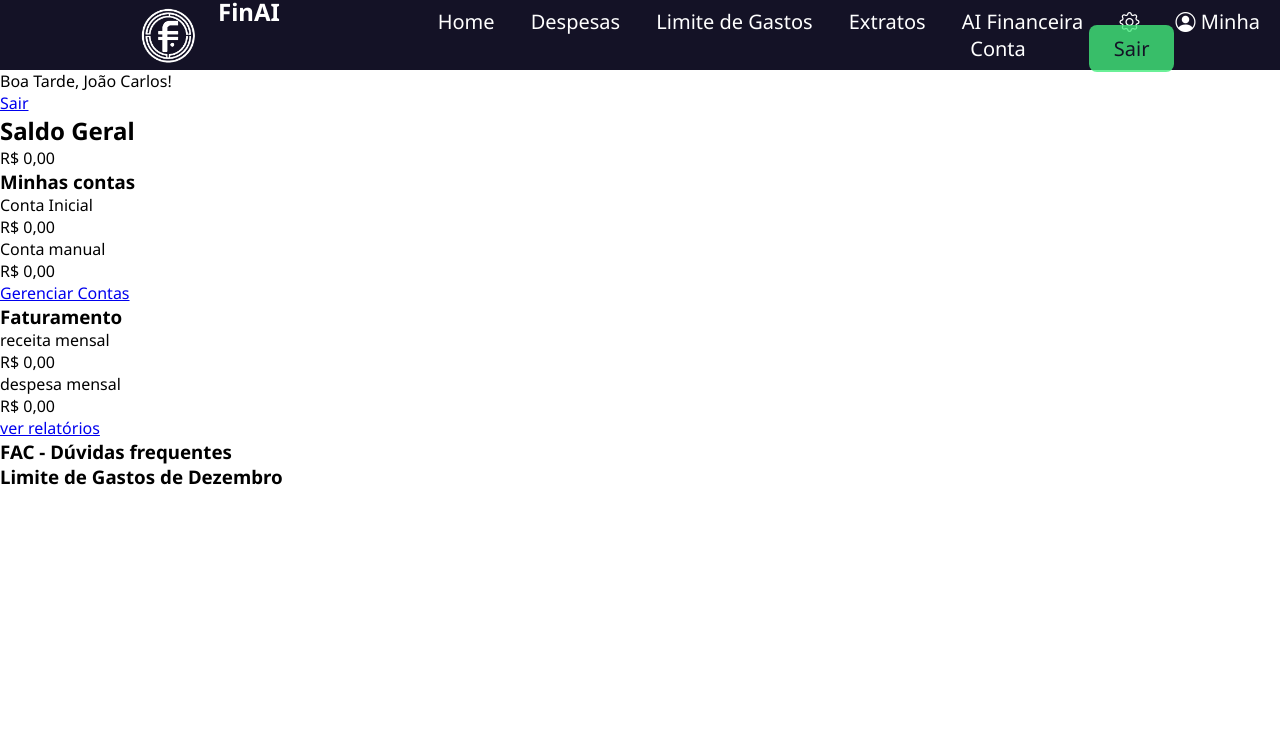
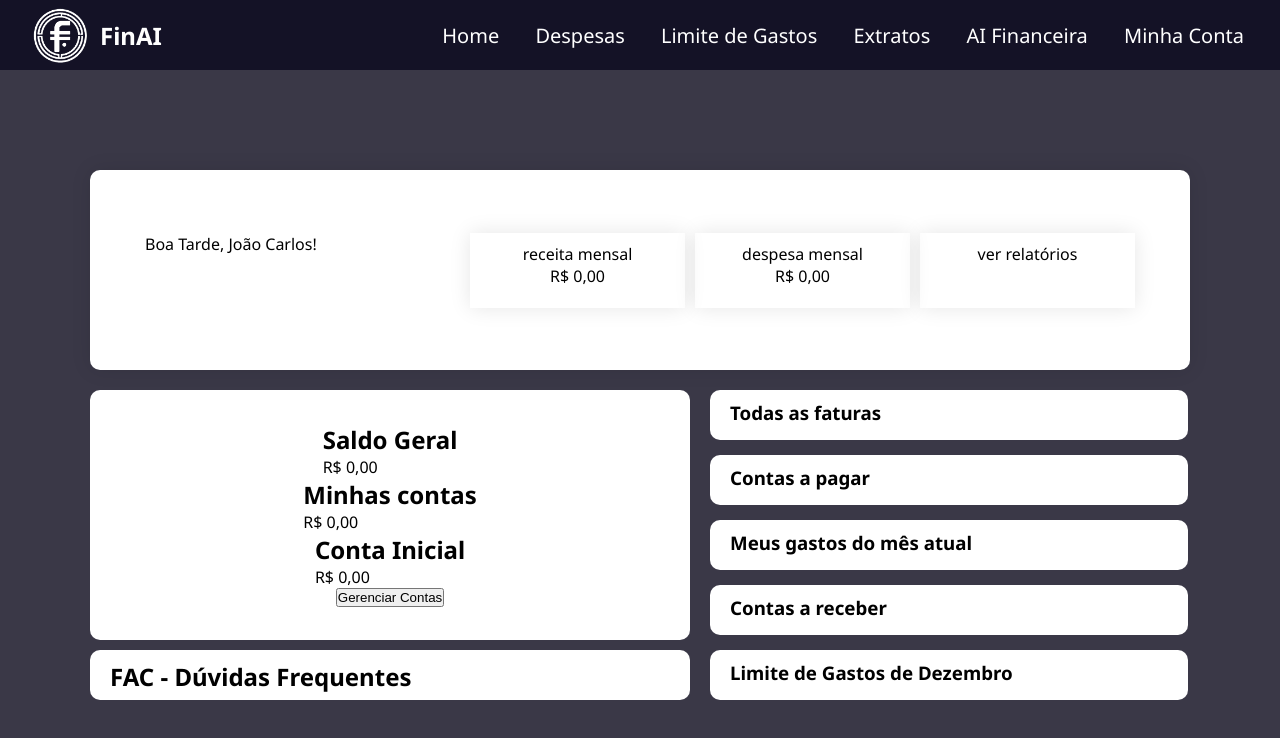
Before and after one commit to oliviavillegas/sistemaBancario, a plain HTML site: page View/user/index.html in a window 1280 px wide. Drawn offline with nearby package versions, Linux system fonts and the light colour scheme.

Commit message:
page user

```diff
--- a/View/user/index.html
+++ b/View/user/index.html
@@ -3,22 +3,11 @@
 <head>
   <meta charset="UTF-8" />
   <meta name="viewport" content="width=device-width, initial-scale=1.0" />
-
   <link rel="stylesheet" href="../../public/assets/css/user.css" />
-
   <link rel="preconnect" href="https://fonts.googleapis.com" />
   <link rel="preconnect" href="https://fonts.gstatic.com" crossorigin />
-    <link
-      href="https://fonts.googleapis.com/css2?family=Noto+Sans:ital,wght@0,100..900;1,100..900&display=swap"
-      rel="stylesheet"
-    />
-    <link
-      rel="stylesheet"
-      href="https://cdn.jsdelivr.net/npm/bootstrap-icons@1.11.3/font/bootstrap-icons.min.css"
-    />
-
-
-
+  <link href="https://fonts.googleapis.com/css2?family=Noto+Sans:ital,wght@0,100..900;1,100..900&display=swap" rel="stylesheet" />
+  <link rel="stylesheet" href="https://cdn.jsdelivr.net/npm/bootstrap-icons@1.11.3/font/bootstrap-icons.min.css" />
   <title>Document</title>
 </head>
 <body>
@@ -27,75 +16,85 @@
       <img src="../../public/assets/img/logomini.png" alt="Home" />
       <h1>FinAI</h1>
     </div>
-
     <div class="menu">
       <a href="#">Home</a>
       <a href="#">Despesas</a>
       <a href="#">Limite de Gastos</a>
       <a href="#">Extratos</a>
       <a href="#">AI Financeira</a>
+      <div class="dropdown">
+        <a class="dropbtn">Minha Conta</a>
+        <div class="dropdown-content">
           <a href="#"><i class="bi bi-gear"></i></a>
-        <a href="#"><i class="bi bi-person-circle"></i> Minha Conta</a>
-        <a id="btn-login" href="#">Sair</a>
+          <a href="#">Sair</a>
+        </div>
+      </div>
     </div>
   </nav>
-
   <main>
     <section class="painel-principal">
-
       <div class="container">
-
-
         <div class="usuario">
-      <p>Boa Tarde, João Carlos!</p>
-      <a href="#">Sair</a>
+          <p>Boa Tarde, <span>João Carlos!</span></p>
         </div>
-
-      <div class="saldo-geral">
-        <h2>Saldo Geral</h2>
-        <span>R$ 0,00</span>
-      </div>
-
-      <div class="minhas-contas">
-        <h3>Minhas contas</h3>
-        <div class="conta">
-          <p>Conta Inicial</p>
-          <span>R$ 0,00</span>
-        </div>
-
-        <div class="conta">
-          <p>Conta manual</p>
-          <span>R$ 0,00</span>
-        </div>
-
-        <a href="#">Gerenciar Contas</a>
-      </div>
-
-      <div class="faturamento">
-        <h3>Faturamento</h3>
+        <div class="painel-principal-boxtwo">
           <div class="receita">
             <p>receita mensal</p>
             <span>R$ 0,00</span>
           </div>
-
-        <div class="despesa">
+          <div class="despesas">
               <p>despesa mensal</p>
               <span>R$ 0,00</span>
           </div>
-        <a href="#">ver relatórios</a>
+          <div class="relatorios">
+              <p>ver relatórios</p>
+              <span></span>
           </div>
-
+        </div>
+      </div>
     </section>
-
     <section class="painel-secundario">
-      <div class="duvidas">
-        <h3>FAC - Dúvidas frequentes</h3>
+      <div>
+        <div class="col-one">
+          <div>
+            <h2>Saldo Geral</h2>
+            <span>R$ 0,00</span>
           </div>
-      <div class="limite-gastos">
+          <div>
+            <h2>Minhas contas</h2>
+            <span>R$ 0,00</span>
+          </div>
+          <div>
+            <h2>Conta Inicial</h2>
+            <span>R$ 0,00</span>
+          </div>
+          <button>Gerenciar Contas</button>
+        </div>
+        <div>
+          <div class="col-tab">
+            <h2>FAC - Dúvidas Frequentes</h2>
+          </div>
+        </div>
+      </div>
+      <div class="col-two">
+        <div class="col-tab2">
+          <h3>Todas as faturas</h3>
+        </div>
+        <div class="col-tab2">
+          <h3>Contas a pagar</h3>
+        </div>
+        <div class="col-tab2">
+          <h3>Meus gastos do mês atual</h3>
+        </div>
+        <div class="col-tab2">
+          <h3>Contas a receber</h3>
+        </div>
+        <div class="col-tab2">
           <h3>Limite de Gastos de Dezembro</h3>
         </div>
-
       </div>
+    </section>
+  </main>
 </body>
 <script src="https://cdn.jsdelivr.net/npm/bootstrap@5.1.3/dist/js/bootstrap.bundle.min.js" integrity="sha384-ka7Sk0Gln4gmtz2MlQnikT1wXgYsOg+OMhuP+IlRH9sENBO0LRn5q+8nbTov4+1p" crossorigin="anonymous"></script>
 </html>
--- a/public/assets/css/user.css
+++ b/public/assets/css/user.css
@@ -2,41 +2,86 @@
 
 * {
   margin: 0;
+  padding: 0;
   box-sizing: border-box;
 }
 
 body {
   margin: 0;
   font-family: "Noto Sans", sans-serif;
-  background-color: #ffffff;
+  background-color: #3A3847;
   color: #000000;
 }
 
 .navbar {
   height: 70px;
+  width: 100vw;
   background-color: #141226;
   display: flex;
-  justify-content: center;
   align-items: center;
+  justify-content: space-evenly;
+
 }
 
+/* logo h1*/
 .logo {
-  flex: 20%;
-  text-align: left;
-  margin-left: 10%;
+  display: flex;
+  align-items: center;
+  margin-left: 20px;
 }
 
 .logo img {
   width: 80px;
   height: 80px;
-  float: left; /* Alinha o logo à esquerda */
-  margin-right: 10px; /* Adicionei um espaçamento entre o logo e o título */
 }
 
 .logo h1 {
   font-family: "Noto Sans", sans-serif;
   color: #fff;
 }
+/*dropdown*/
+.dropbtn {
+  color:rgb(0, 0, 0);
+  padding: 16px;
+  font-size: 16px;
+  border: none;
+  cursor: pointer;
+}
+
+.dropdown {
+  position: relative;
+  display: inline-block;
+}
+
+.dropdown-content {
+  display: none;
+  position: absolute;
+  background-color: #141226;
+  min-width: 160px;
+  box-shadow: 0px 8px 16px 0px rgba(0,0,0,0.2);
+  z-index: 1;
+  right: 0;
+  text-align: start;
+}
+
+.dropdown-content a {
+  color: black;
+  padding: 12px 16px;
+  text-decoration: none;
+  display: block;
+}
+
+.dropdown-content a:hover {background-color: #141226}
+
+.dropdown:hover .dropdown-content {
+  display: block;
+}
+
+.dropdown:hover .dropbtn {
+  background-color: #563e8e;
+}
+
+/*menu*/
 .menu {
   flex: 70%;
   text-align: right;
@@ -50,23 +95,94 @@ body {
   padding: 20px 16px;
 }
 
-.menu a:hover {
-  color: #42f07c;
-  border-top: 4px solid #42f07c;
+/*dash*/
+main{
+  display: flex;
+  flex-wrap: wrap;
+  align-items: center;
+  justify-content: center;
+  margin-top: 100px;
+}
+.container{
+  display: flex;
+  align-items: center;
+  justify-content: space-around;
+  width: 1100px;
+  height: 200px;
+  background-color: #ffffff;
+  border-radius: 10px;
+  box-shadow: 0 0 20px rgba(0, 0, 0, 0.1);
 }
 
-#btn-login {
-  width: 100%;
-  padding: 10px 25px;
-  border-radius: 8px;
-  color: #141226;
-  background: #42ec7bc9;
-  cursor: pointer;
-  margin-left: 5%;
-  margin-right: 10%;
+.usuario{
+  width: 215px;
+  height: 75px;
 }
 
-#btn-login:hover {
-  border: none;
+.painel-principal-boxtwo{
+  display: flex;
+  gap: 10px;
+}
+
+.relatorios{
+  width: 215px;
+  height: 75px;
+  box-shadow: 0 0 20px rgba(0, 0, 0, 0.1);
+  text-align: center;
+  padding-top: 10px;
+}
+
+.receita{
+  width: 215px;
+  height: 75px;
+  box-shadow: 0 0 20px rgba(0, 0, 0, 0.1);
+  text-align: center;
+  padding-top: 10px;
+}
+
+.despesas{
+  width: 215px;
+  height: 75px;
+  box-shadow: 0 0 20px rgba(0, 0, 0, 0.1);
+  text-align: center;
+  padding-top: 10px;
+}
+
+.painel-secundario{
+  display: grid;
+  grid-template-columns: repeat(2, 1fr);
+  gap: 20px;
+  max-width: 1100px;
+  margin-top: 20px;
+}
+
+.col-one{
   background-color: #ffffff;
+  width: 600px;
+  height: 250px;
+  border-radius: 10px;
+  display: flex;
+  flex-direction: column;
+  align-items: center;
+  justify-content: center;
 }
+
+.col-tab{
+  background-color: #ffffff;
+  width: 600px;
+  height: 50px;
+  border-radius: 10px;
+  margin-top: 10px;
+  padding-top: 10px;
+  padding-left: 20px;
+}
+
+.col-tab2{
+  background-color: #ffffff;
+  width: 478px;
+  height: 50px;
+  border-radius: 10px;
+  margin-bottom: 15px;
+  padding-top: 10px;
+  padding-left: 20px;
+}
```
Lines whose indentation alone changed are shown as unchanged.
